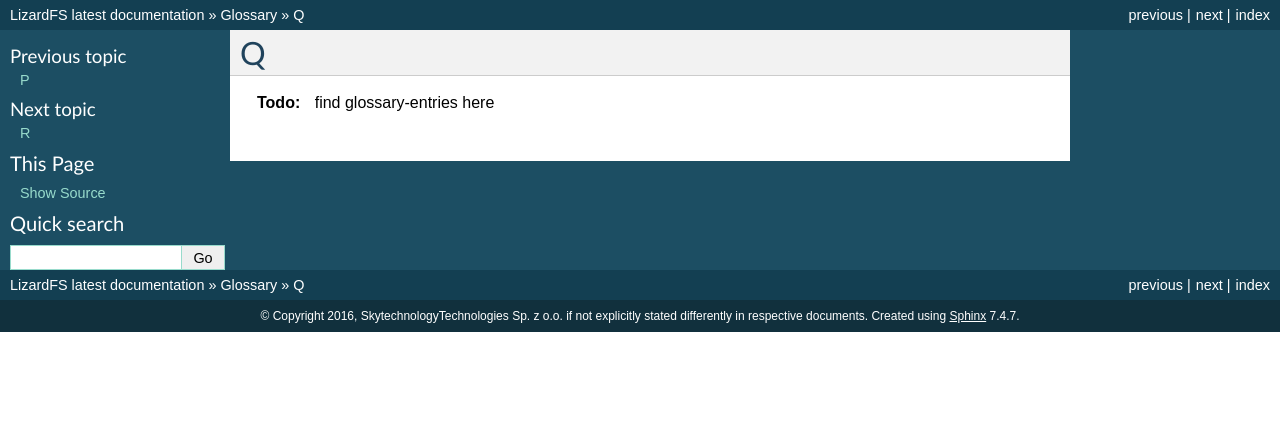
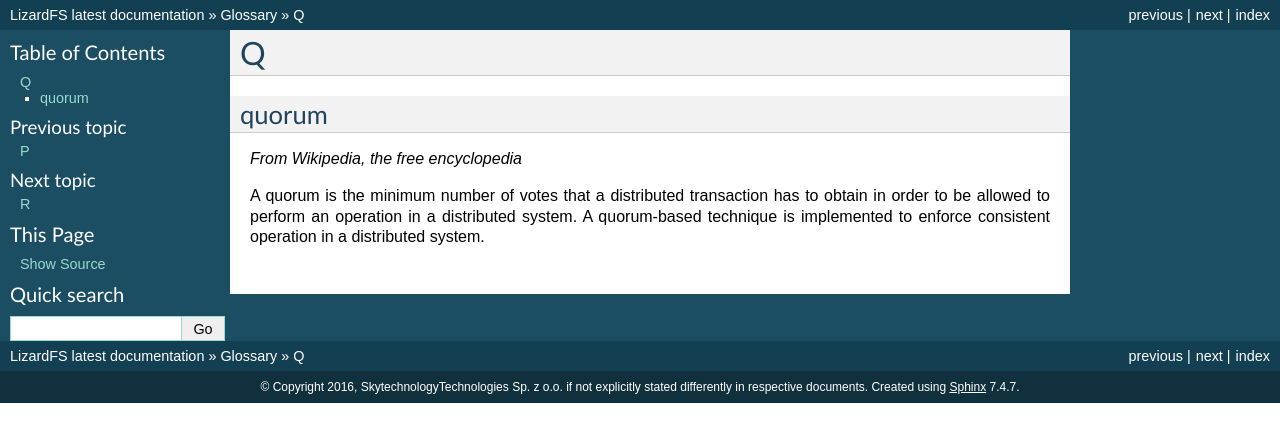
Before and after one commit to lizardfs/documentation, a Sphinx documentation site: the page built from source/glossary/q.rst, in a window 1280 px wide. Shown: the top 442 px of the page. Built offline with Sphinx 7.4.7, drawn with Linux system fonts in a browser that asks for light colours; pages that are not in the unit, such as notebooks, are missing from menus.

Commit message:
doc: added quorum to glossary

```diff
--- a/source/glossary/q.rst
+++ b/source/glossary/q.rst
@@ -3,4 +3,14 @@
 ***
 .. auth-status-todo/none
 
-.. todo:: find glossary-entries here
+.. _quorum:
+
+quorum
+======
+
+*From Wikipedia, the free encyclopedia*
+
+A quorum is the minimum number of votes that a distributed transaction has to
+obtain in order to be allowed to perform an operation in a distributed system.
+A quorum-based technique is implemented to enforce consistent operation in a
+distributed system.
```
